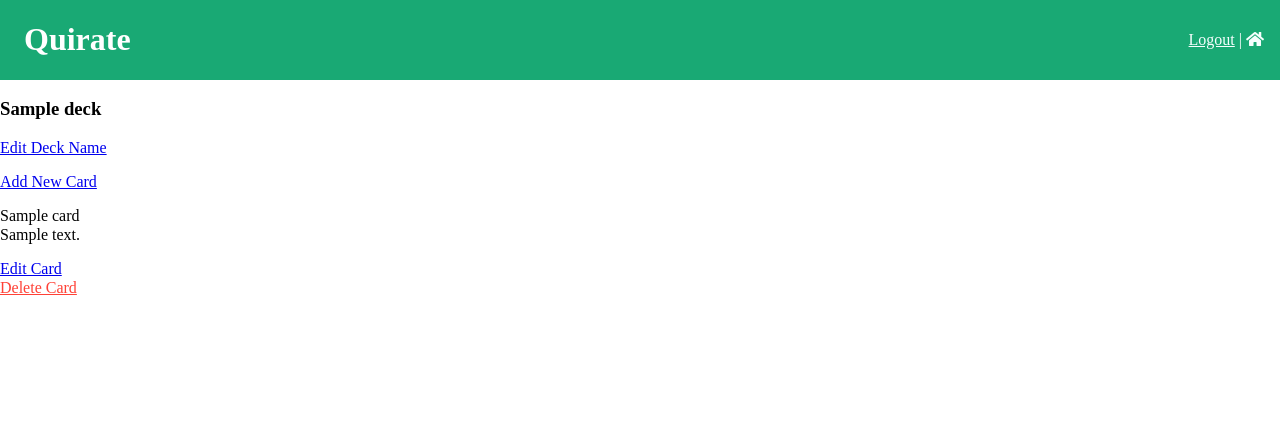
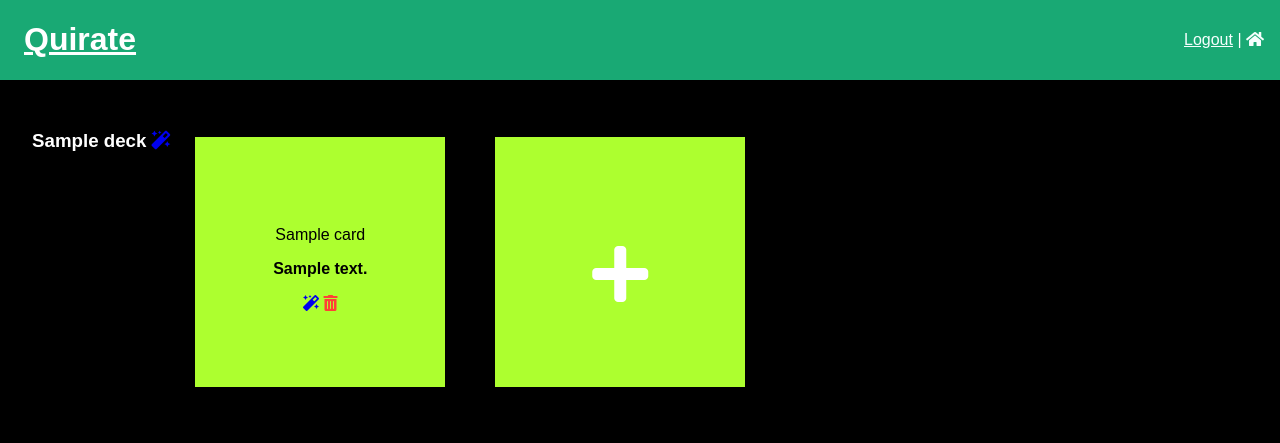
Before and after one commit to Momentum-Team-10/django-duplex-team-ravenclaw, a Django app: page /1 in a window 1280 px wide. Shown: the top 443 px of the page. Run offline with Django 3.2, Linux system fonts and the light colour scheme; a user stored in the database is signed in; tables that the repository leaves empty hold one stand-in row (values such as "Sample post").

Commit message:
added styling to view_deck.html play_deck.html and base.html

```diff
--- a/static/css/style.css
+++ b/static/css/style.css
@@ -1,5 +1,7 @@
 body {
-    background: white
+    background: black;
+    font-family: sans-serif;
+    color: white;
 }
 
 #cards-list   {
@@ -40,15 +42,6 @@ body {
     transition: all 1.5s ease;
     cursor: pointer;
 }
-
-/* .card {
-    position: relative;
-    width: 100%;
-    height: 100%;
-    transform-style: preserve-3d;
-    transition: all 1.5s ease;
-
-} */
 
 .front {
     position: absolute;
@@ -123,3 +116,45 @@ body {
 #reset {
 
 }
+
+#edit-deck {
+
+}
+
+.qa {
+
+}
+
+.edit-card {
+    position: relative;
+    width: 250px;
+    height: 250px;
+    margin: 25px;
+    border-width: 20px;
+    max-width: 350px;
+    text-align: center;
+    align-content: center;
+    cursor: pointer;
+    background: greenyellow;
+    color: black;
+    text-align: center;
+}
+
+.add-card {
+    position: relative;
+    width: 250px;
+    height: 250px;
+    margin: 25px;
+    border-width: 20px;
+    max-width: 350px;
+    text-align: center;
+    align-content: center;
+    cursor: pointer;
+    background: greenyellow;
+    color: black;
+    text-align: center;
+}
+
+.options {
+
+}
--- a/templates/base.html
+++ b/templates/base.html
@@ -15,9 +15,7 @@
 </head>
 <body>
     <header class="flex items-center justify-between bg-green white ph3">
-        <div id="title">
-          <h1 class="white ml2">Quirate</h1>
-        </div>
+        <a href="/" class="white ml2"><h1>Quirate</h1></a>
         <div id="account-menu">
             {% if request.user.is_authenticated %} <a class="washed-blue" href="/accounts/logout/">Logout</a> | <a class="washed-blue" href="/"><i class="fas fa-home"></i></a>
             {% else %} <a class="washed-blue" href="/accounts/login/">Login</a> | <a class="washed-blue" href="/accounts/register/">Register</a> {% endif %}
--- a/templates/flashcards/view_cards.html
+++ b/templates/flashcards/view_cards.html
@@ -3,22 +3,22 @@
 {% block content %}
 {% if request.user.is_authenticated %}
 {% if request.user == deck.user %}
-
-<h3>{{ deck.title }}</h3>
-<a href="{% url 'edit_deck' pk=deck.pk %}">Edit Deck Name</a>
-<p><a href="{% url 'add_card' pk=deck.pk %}">Add New Card</a></p>
-
-<div>
+<div class="maincontainer" id="edit-deck">
+  <h3>{{ deck.title }} <a href="{% url 'edit_deck' pk=deck.pk %}"><i class="fas fa-magic"></i></a></h3>
   {% for card in cards %}
-  <div>
-    <div>{{ card.question }}</div>
-    <div>{{ card.answer }}</div>
-    <p>
-        <a href="{% url 'edit_card' deck_pk=deck.pk card_pk=card.pk %}">Edit Card</a><br>
-        <a class="red" href="{% url 'delete_card' deck_pk=deck.pk card_pk=card.pk %}">Delete Card</a>
-    </p>
+    <div class="edit-card">
+      <div class="qa">
+        <p>{{ card.question }}</p>
+        <p class ="answer">{{ card.answer }}</p>
+      </div>
+      <div class="options">
+        <a href="{% url 'edit_card' deck_pk=deck.pk card_pk=card.pk %}"><i class="fas fa-magic"></i></a>
+        <a class="red" href="{% url 'delete_card' deck_pk=deck.pk card_pk=card.pk %}"><i class="fas fa-trash-alt"></i></a>
+      </div>
+    </div>
+  {% endfor %}
+  <div class="add-card"><a href="{% url 'add_card' pk=deck.pk %}"><i class="fas fa-plus" style="padding-top: 10%; font-size: 4em; color: white;"></i></a>
   </div>
-  {% endfor %}
 </div>
 {% else %}<div>You are not the owner of this deck.</div>{% endif %}
 {% else %}<div>Please register or login.</div>
```
Also changed, not shown: templates/flashcards/play_deck.html (+7 -6 lines).
